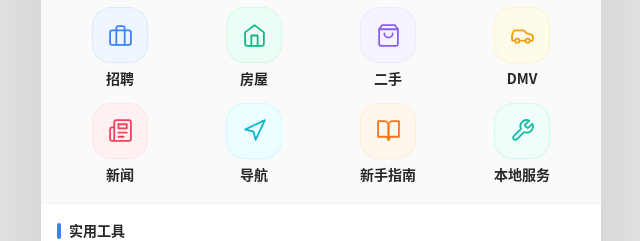
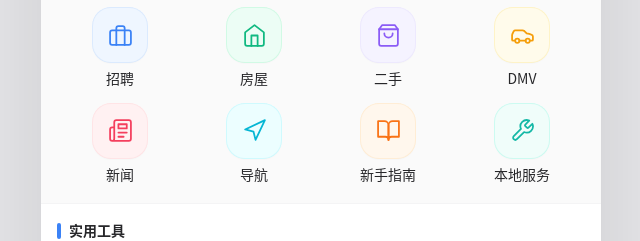
Before and after one commit to alititi-jackie/openaa-marketplace, a Next.js app: page / in a window 1280 px wide. Shown: the part 141-382 px from the top of the page, without its empty margins (319-959 px from the left). Built offline with nearby package versions, Linux system fonts and the light colour scheme; no server answers; the database is empty.

Commit message:
style(home): reduce grid menu label font weight

```diff
--- a/components/GridMenu.tsx
+++ b/components/GridMenu.tsx
@@ -92,7 +92,7 @@ export default function GridMenu() {
             >
               <Icon size={25} className={color} strokeWidth={1.7} />
             </div>
-            <span className="text-[14px] font-semibold text-zinc-800 text-center leading-tight">
+            <span className="text-[14px] font-medium text-zinc-800 text-center leading-tight">
               {label}
             </span>
           </Link>
```
